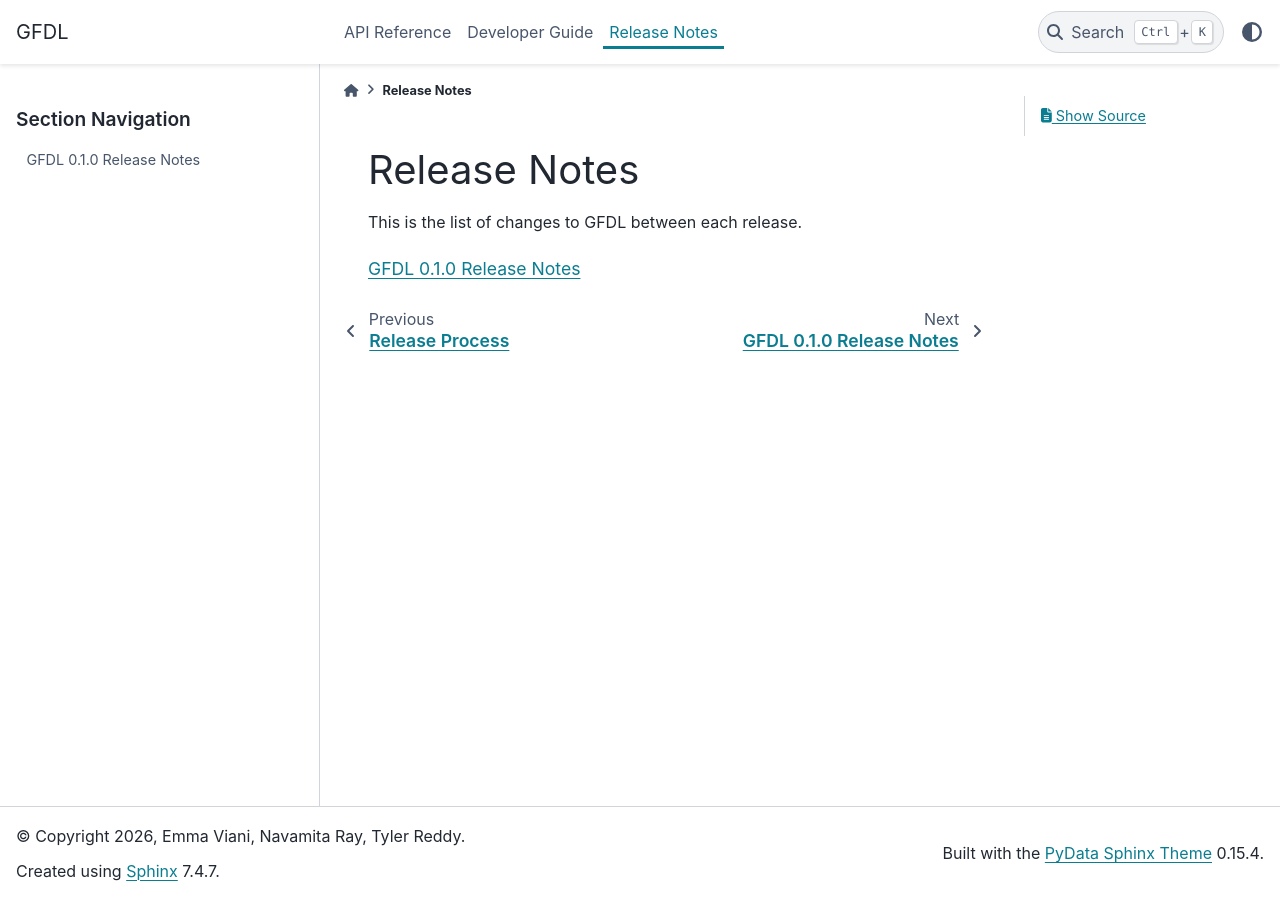
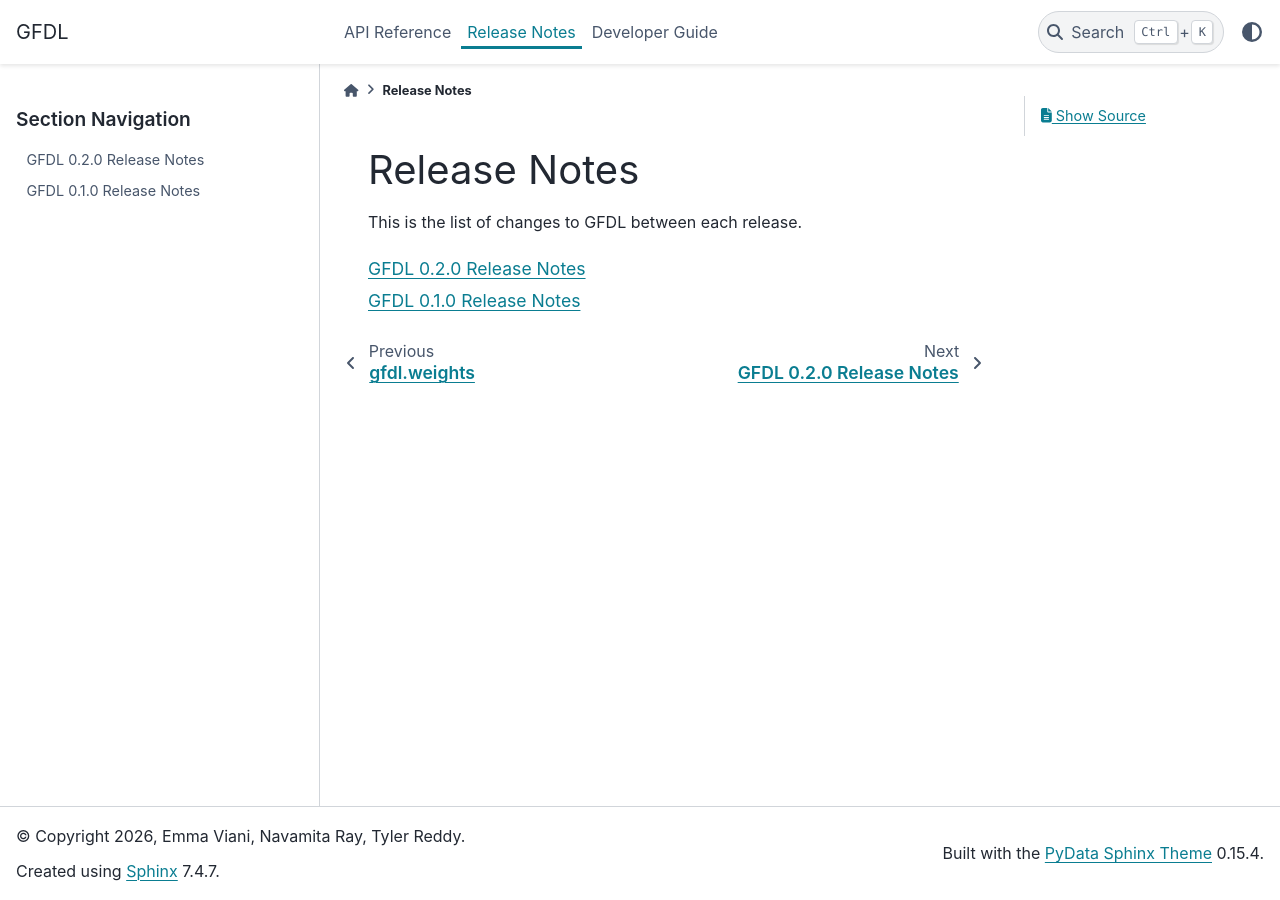
Before and after one commit to lanl/GFDL, a Sphinx documentation site: the page built from docs/source/release.rst, in a window 1280 px wide. Built offline with Sphinx 7.4.7 and the PyData theme 0.15.4, drawn with Linux system fonts in a browser that asks for light colours.

Commit message:
REL: set version to 0.2.0
* Don't merge until the `0.1.0` release notes updates have been merged
and the `maintenance/0.1.x` branch has been pushed up (I'll probably
self-merge this when the time is right).

* This will be slightly more complex than usual because it follows
our first-ever release (i.e., the release notes infrastructure itself
hasn't even been merged, so this will require merge conflict resolution
when the time comes...).

```diff
--- a/docs/source/index.rst
+++ b/docs/source/index.rst
@@ -49,5 +49,5 @@
    :maxdepth: 2
 
    api/index
+   release
    dev
-   release
--- a/docs/source/release.rst
+++ b/docs/source/release.rst
@@ -7,4 +7,5 @@
 .. toctree::
    :maxdepth: 1
 
+   release/0.2.0-notes
    release/0.1.0-notes
--- a/pyproject.toml
+++ b/pyproject.toml
@@ -4,7 +4,7 @@
 
 [project]
 name = "gfdl"
-version = "0.1.0.dev0"
+version = "0.2.0.dev0"
 description = "Gradient Free Deep Learning (GFDL) networks including single and multi layer random vector functional link (RVFL) networks and extreme learning machines (ELMs)"
 requires-python = ">=3.12"
 classifiers = [
```
Also changed, not shown: docs/source/release/0.2.0-notes.rst (added, +57 -0 lines).
